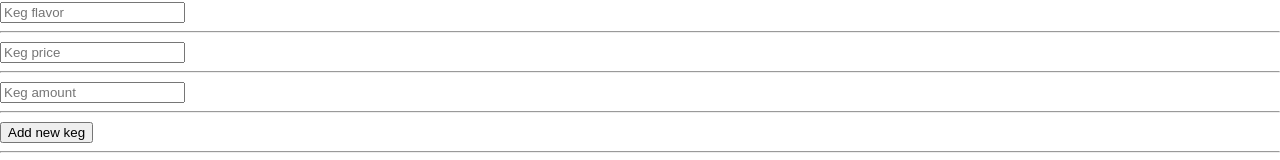
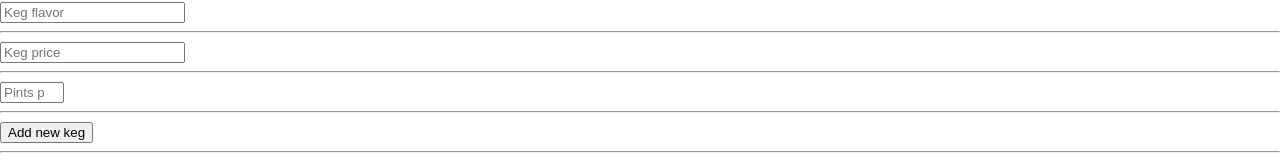
Before and after one commit to Knutsenjamie/Friday-Proj-With-Redux, a React (Create React App) app: page / in a window 1280 px wide. Both pictures are taken after a click on the button "Add New Keg". Shown: the part 161-321 px from the top of the page. Built offline with nearby package versions, Linux system fonts and the light colour scheme.

Commit message:
refactor ReusableForm page

```diff
--- a/src/components/ReusableForm.js
+++ b/src/components/ReusableForm.js
@@ -26,9 +26,11 @@ function ReusableForm(props) {
           placeholder='Keg price' />
         <hr />
         <input
-          type='number'
-          name='amount'
-          placeholder='Keg amount' />
+          type="number"
+          name="pintsRemaining"
+          placeholder="Pints per keg (full-size is roughly 124 pints)"
+          min="0"
+          max="124" />
         <hr />
         <button type='submit'>{props.buttonText}</button>
         <hr />
@@ -37,9 +39,9 @@ function ReusableForm(props) {
   );
 };
 
-ReusableForm.protoTypes = {
+ReusableForm.propTypes = {
   formSubmissionHandler: PropTypes.func,
   buttonText: PropTypes.string
-};
+}
 
 export default ReusableForm;
```
